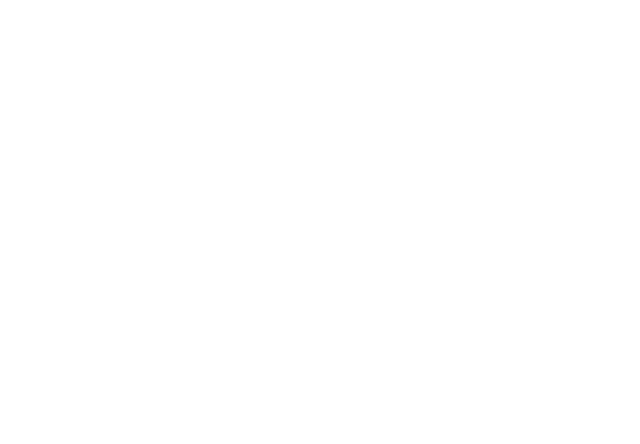
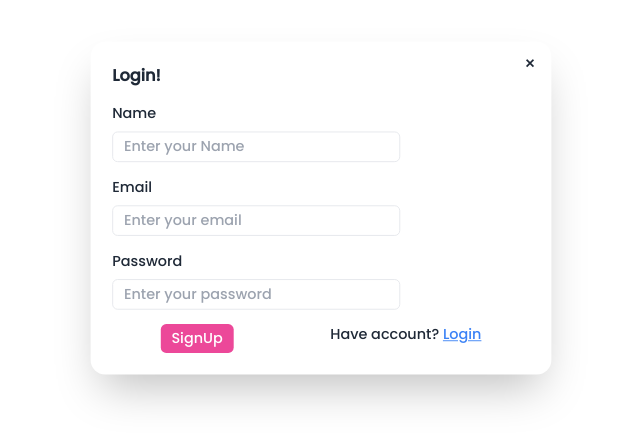
Before and after one commit to Sufiyanahmad325/MERN_Project-Book-Store-, a React (Vite) app in the folder FrontEnd/: page /singup in a window 1280 px wide. Before the commit this address had no page. Shown: the part 192-636 px from the top of the page, without its empty margins (319-959 px from the left). Built offline with nearby package versions, Linux system fonts and the light colour scheme.

Commit message:
login and singup fields created

```diff
--- a/FrontEnd/src/App.jsx
+++ b/FrontEnd/src/App.jsx
@@ -10,6 +10,7 @@ import Home from './home/Home'
 import Course from './componets/Course'
 import { Route, Routes } from 'react-router-dom'
 import Courses from './courses/Courses'
+import SignUp from './componets/SignUp'
 
 function App() {
   const [count, setCount] = useState(0)
@@ -22,6 +23,7 @@ function App() {
       <Routes>
         <Route path='/' element={<Home/>}/>
         <Route path='/course' element={<Courses/>}/>
+        <Route path='/singup' element={<SignUp/>} />
       </Routes>
 
     </div>
--- a/FrontEnd/src/componets/Banner.jsx
+++ b/FrontEnd/src/componets/Banner.jsx
@@ -13,7 +13,7 @@ function Banner() {
                             et totam. Tempora amet atque expedita, quae corrupti totam sed
                             pariatur corporis at veniam est voluptas animi!
                         </p>
-                        <label className="input input-bordered flex items-center gap-2">
+                        <label className="input input-bordered flex items-center gap-2 dark:text:white dark:bg-slate-400">
                             <svg
                                 xmlns="http://www.w3.org/2000/svg"
                                 viewBox="0 0 16 16"
@@ -24,7 +24,7 @@ function Banner() {
                                 <path
                                     d="M15 6.954 8.978 9.86a2.25 2.25 0 0 1-1.956 0L1 6.954V11.5A1.5 1.5 0 0 0 2.5 13h11a1.5 1.5 0 0 0 1.5-1.5V6.954Z" />
                             </svg>
-                            <input type="text" className="grow" placeholder="Email" />
+                            <input type="text" className="grow  placeholder:dark:text-white"  placeholder="Email"  />
                         </label>
                     </div>
                     <button className="btn btn-secondary mt-6">Secondary</button>
--- a/FrontEnd/src/componets/Cards.jsx
+++ b/FrontEnd/src/componets/Cards.jsx
@@ -1,7 +1,6 @@
 import React from 'react'
 
 function Cards({item}) {
-    console.log(item)
     return (
         <>
             <div className="card  w-92 shadow-xl my-2 flex justify-center p-2 bg-blue-300 hover:scale-105 dark:bg-slate-700 dark:border ml-2">
--- /dev/null
+++ b/FrontEnd/src/componets/Login.jsx
@@ -0,0 +1,48 @@
+import React from 'react'
+import { Link } from 'react-router-dom'
+
+function Login() {
+    return (
+        <div>
+            {/* You can open the modal using document.getElementById('ID').showModal() method */}
+            {/* <button className="btn" onClick={()=>document.getElementById('my_modal_3').showModal()}>open modal</button> */}
+
+
+
+            <dialog id="my_modal_3" className="modal dark:text-black">
+                <div className="modal-box">
+                    <form method="dialog">
+                        {/* if there is a button in form, it will close the modal */}
+                        <button className="btn btn-sm btn-circle btn-ghost absolute right-2 top-2">✕</button>
+                    </form>
+                    <h3 className="font-bold text-lg">Login!</h3>
+
+
+                    <div className='mt-4 space-y-2 '>
+                        <span>Email</span>
+                        <br />
+                        <input className='w-80 px-3 border rounded-md outline-none py-1  ' type="email" placeholder='Enter your email' />
+                    </div>
+
+                    <div className='mt-4 space-y-2 '>
+                        <span>Password</span>
+                        <br />
+                        <input className='w-80 px-3 border rounded-md outline-none py-1  ' type="text" placeholder='Enter your password' />
+                    </div>
+
+                    {/* button */}
+
+                    <div className='flex justify-around mt-4'>
+                        <button className='bg-pink-500 text-white rounded-md px-3 py-1 hover:bg-pink-700 duration-200'>Login</button>
+                        <Link to={'/singup'}>Not registered? <span className='underline text-blue-500 cursor-pointer'>Signup</span> </Link>
+                    </div>
+
+
+
+                </div>
+            </dialog>
+        </div>
+    )
+}
+
+export default Login
--- a/FrontEnd/src/componets/Navbar.jsx
+++ b/FrontEnd/src/componets/Navbar.jsx
@@ -1,21 +1,22 @@
 import React, { useEffect, useState } from 'react'
+import Login from './Login'
 
 function Navbar() {
   const [sticky, setSticky] = useState("false")
-  const [theme, setTheme] = useState(localStorage.getItem("theme")?localStorage.getItem("theme"):"light")
-  const element =document.documentElement
+  const [theme, setTheme] = useState(localStorage.getItem("theme") ? localStorage.getItem("theme") : "light")
+  const element = document.documentElement
 
-  useEffect(()=>{
-    if(theme === "dark"){
+  useEffect(() => {
+    if (theme === "dark") {
       element.classList.add("dark")
-      localStorage.setItem("theme" , "dark")
+      localStorage.setItem("theme", "dark")
       document.body.classList.add("dark")
-    }else{
+    } else {
       element.classList.remove("dark")
-      localStorage.setItem("theme" , "light")
+      localStorage.setItem("theme", "light")
       document.body.classList.remove("dark")
     }
-  },[theme])
+  }, [theme])
 
   useEffect(() => {
     const handleScroll = () => {
@@ -51,8 +52,8 @@ function Navbar() {
   )
   return (
     <div className={` max-w-screen-2xl container mx-auto md:px-20 px-4 dark:bg-slate-800 dark:text-white fixed top-0 left-0 right-0 z-50 ${sticky
-        ? "sticky-navbar shadow-md bg-base-200 dark:bg-slate-700 dark:text-white duration-300 transition-all ease-in-out"
-        : ""
+      ? "sticky-navbar shadow-md bg-base-200 dark:bg-slate-700 dark:text-white duration-300 transition-all ease-in-out"
+      : ""
       }`}>
       <div className="navbar">
         <div className="navbar-start">
@@ -74,7 +75,7 @@ function Navbar() {
             <ul
               tabIndex={0}
               className="menu menu-sm dropdown-content bg-base-100 rounded-box z-[1] mt-3 w-52 p-2 shadow dark:bg-slate-700   ">
-                {navItems}
+              {navItems}
             </ul>
           </div>
           <a className="btn btn-ghost text-xl font-bold cursor-pointer">Bookstore</a>
@@ -115,8 +116,8 @@ function Navbar() {
               className="swap-off h-8 w-7 fill-current"
               xmlns="http://www.w3.org/2000/svg"
               viewBox="0 0 24 24"
-              onClick={()=>setTheme(theme === "light"?"dark" : "light")}
-              >
+              onClick={() => setTheme(theme === "light" ? "dark" : "light")}
+            >
               <path
                 d="M5.64,17l-.71.71a1,1,0,0,0,0,1.41,1,1,0,0,0,1.41,0l.71-.71A1,1,0,0,0,5.64,17ZM5,12a1,1,0,0,0-1-1H3a1,1,0,0,0,0,2H4A1,1,0,0,0,5,12Zm7-7a1,1,0,0,0,1-1V3a1,1,0,0,0-2,0V4A1,1,0,0,0,12,5ZM5.64,7.05a1,1,0,0,0,.7.29,1,1,0,0,0,.71-.29,1,1,0,0,0,0-1.41l-.71-.71A1,1,0,0,0,4.93,6.34Zm12,.29a1,1,0,0,0,.7-.29l.71-.71a1,1,0,1,0-1.41-1.41L17,5.64a1,1,0,0,0,0,1.41A1,1,0,0,0,17.66,7.34ZM21,11H20a1,1,0,0,0,0,2h1a1,1,0,0,0,0-2Zm-9,8a1,1,0,0,0-1,1v1a1,1,0,0,0,2,0V20A1,1,0,0,0,12,19ZM18.36,17A1,1,0,0,0,17,18.36l.71.71a1,1,0,0,0,1.41,0,1,1,0,0,0,0-1.41ZM12,6.5A5.5,5.5,0,1,0,17.5,12,5.51,5.51,0,0,0,12,6.5Zm0,9A3.5,3.5,0,1,1,15.5,12,3.5,3.5,0,0,1,12,15.5Z" />
             </svg>
@@ -126,15 +127,20 @@ function Navbar() {
               className="swap-on h-8 w-8 fill-current"
               xmlns="http://www.w3.org/2000/svg"
               viewBox="0 0 24 24"
-              onClick={()=>setTheme(theme === "dark"?"light" : "dark")}
-              >
+              onClick={() => setTheme(theme === "dark" ? "light" : "dark")}
+            >
               <path
                 d="M21.64,13a1,1,0,0,0-1.05-.14,8.05,8.05,0,0,1-3.37.73A8.15,8.15,0,0,1,9.08,5.49a8.59,8.59,0,0,1,.25-2A1,1,0,0,0,8,2.36,10.14,10.14,0,1,0,22,14.05,1,1,0,0,0,21.64,13Zm-9.5,6.69A8.14,8.14,0,0,1,7.08,5.22v.27A10.15,10.15,0,0,0,17.22,15.63a9.79,9.79,0,0,0,2.1-.22A8.11,8.11,0,0,1,12.14,19.73Z" />
             </svg>
           </label>
 
           <div>
-            <a className="bg-black text-white px-3 py-2 rounded-md hover:bg-slate-800 duration-100 cursor-pointer">Login</a>
+            <a className="bg-black text-white px-3 py-2 rounded-md hover:bg-slate-800 duration-100 cursor-pointer"
+            onClick={()=>document.getElementById('my_modal_3').showModal()}
+            >
+              Login
+            </a>
+            <Login/>
           </div>
         </div>
       </div>
--- /dev/null
+++ b/FrontEnd/src/componets/SignUp.jsx
@@ -0,0 +1,64 @@
+import React from 'react'
+import Login from './Login'
+import { Link } from 'react-router-dom'
+
+function SignUp() {
+    return (
+        <>
+            <div className='flex justify-center items-center h-screen '>
+
+                <div id="" className=" dark:text-white dark:bg-slate-700">
+                    <div className="modal-box w-[600px]">
+                        <form method="diolog">
+                            {/* if there is a button in form, it will close the modal */}
+                            <Link to={'/'} className="btn btn-sm btn-circle btn-ghost absolute right-2 top-2">✕</Link>
+                        </form>
+                        <h3 className="font-bold text-lg">Login!</h3>
+
+
+                        <div className='mt-4 space-y-2 '>
+                            <span>Name</span>
+                            <br />
+                            <input className='w-80 px-3 border rounded-md outline-none py-1 dark:bg-slate-600 dark:text-white   ' type="text" placeholder='Enter your Name' />
+                        </div>
+
+                        <div className='mt-4 space-y-2 '>
+                            <span>Email</span>
+                            <br />
+                            <input className='w-80 px-3 border rounded-md outline-none py-1 dark:bg-slate-600 dark:text:white   ' type="email" placeholder='Enter your email' />
+                        </div>
+
+                        <div className='mt-4 space-y-2 '>
+                            <span>Password</span>
+                            <br />
+                            <input className='w-80 px-3 border rounded-md outline-none py-1 dark:bg-slate-600 dark:text:white   ' type="text" placeholder='Enter your password' />
+                        </div>
+
+                        {/* button */}
+
+                        <div className='flex justify-around mt-4'>
+                            <button
+                                className='bg-pink-500 text-white rounded-md px-3 py-1 hover:bg-pink-700 duration-200'>
+                                SignUp
+                            </button>
+
+                            <p>
+                                Have account?{" "}
+                                <button>
+                                     <span className='underline text-blue-500 cursor-pointer' onClick={()=>document.getElementById("my_modal_3").showModal()}>Login</span>
+                                </button>{" "}
+                                <Login/>
+                            </p>
+                        </div>
+
+
+
+                    </div>
+                </div>
+
+            </div>
+        </>
+    )
+}
+
+export default SignUp
```
